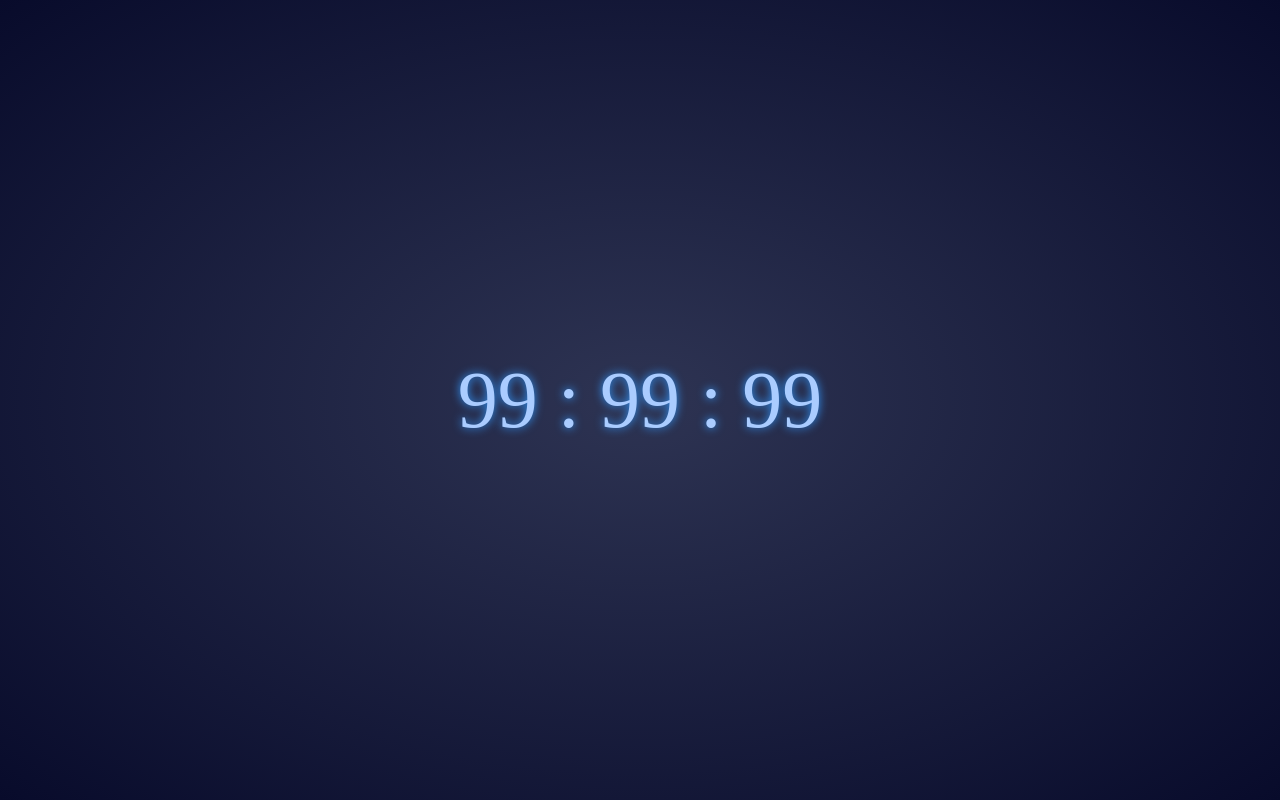
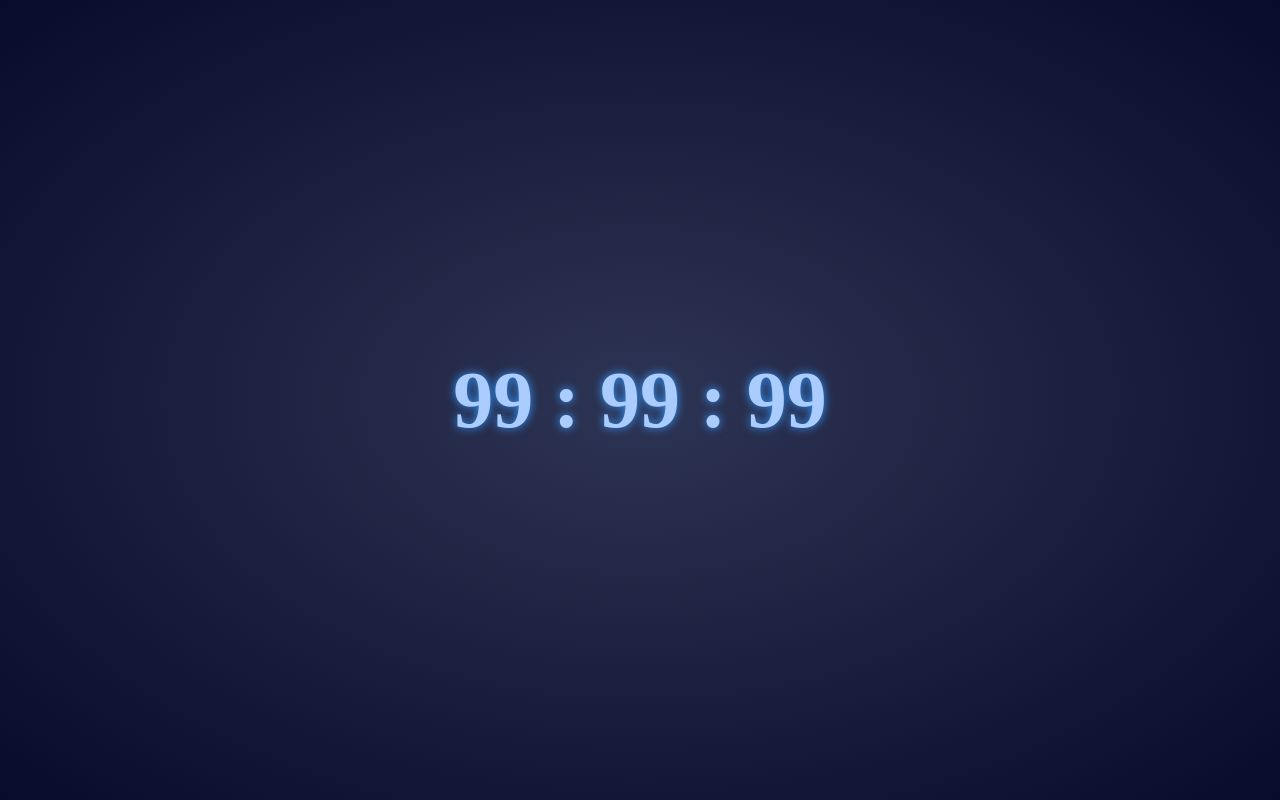
Before and after one commit to KID421/Web_HC_ZL_Vue_Clock, a plain HTML site: page index.html in a window 1280 px wide. Drawn offline with nearby package versions, Linux system fonts and the light colour scheme.

Commit message:
取得日期資訊

```diff
--- a/main.js
+++ b/main.js
@@ -10,8 +10,12 @@ const clock = {
     methods: {
         // 更新時鐘
         updateClock() {
-
+            var date = new Date();
+            console.log(date);
         }
+    },
+    mounted() {
+        this.updateClock();
     }
 };
 
--- a/style.scss
+++ b/style.scss
@@ -12,6 +12,7 @@ body {
 
 #clock {
     font-size: 80px;
+    font-weight: 900;
     color: #aaccff;
     text-align: center;
     margin: 0 auto;
```
Also changed, not shown: style.css, 1 other file.
